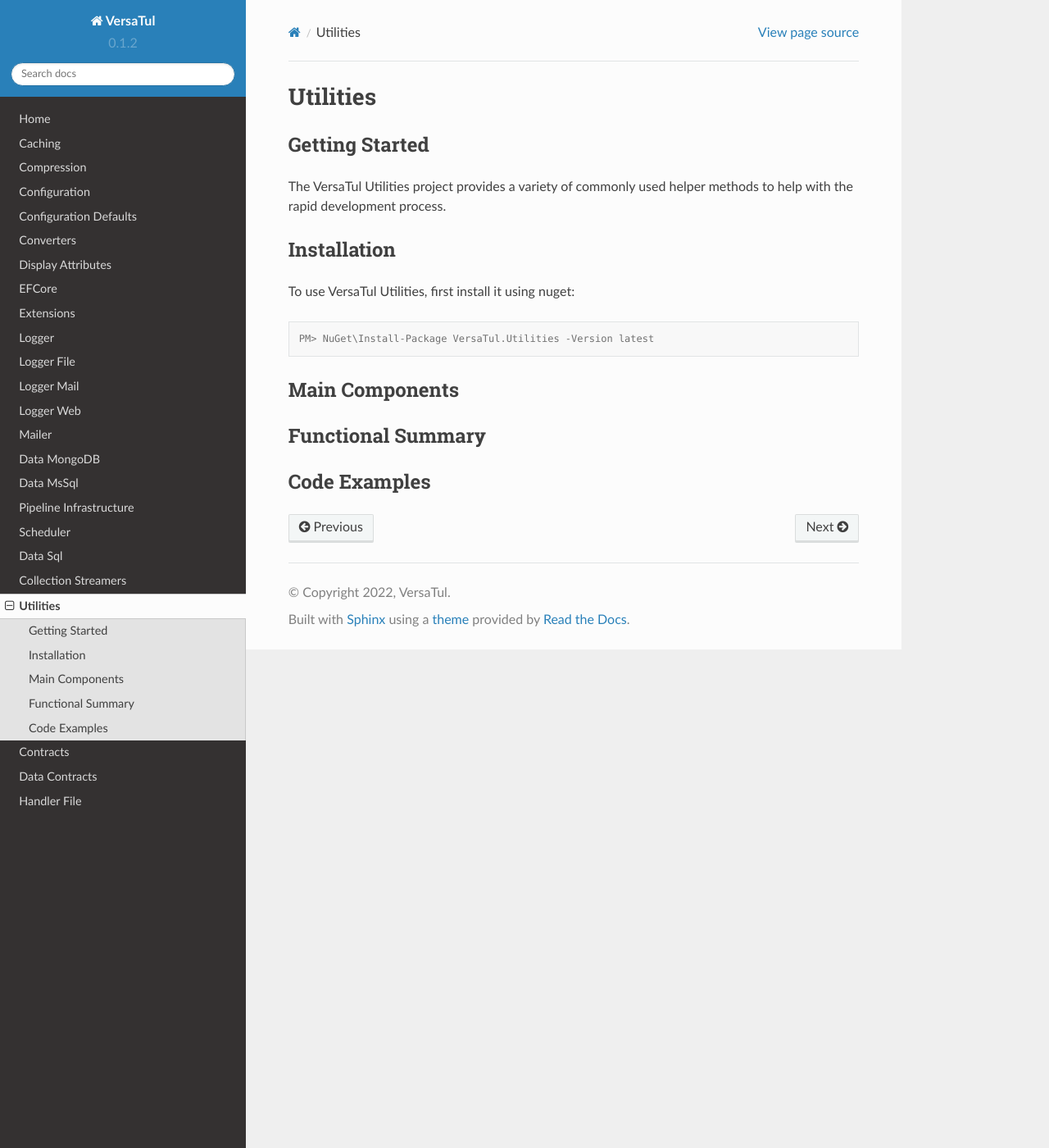
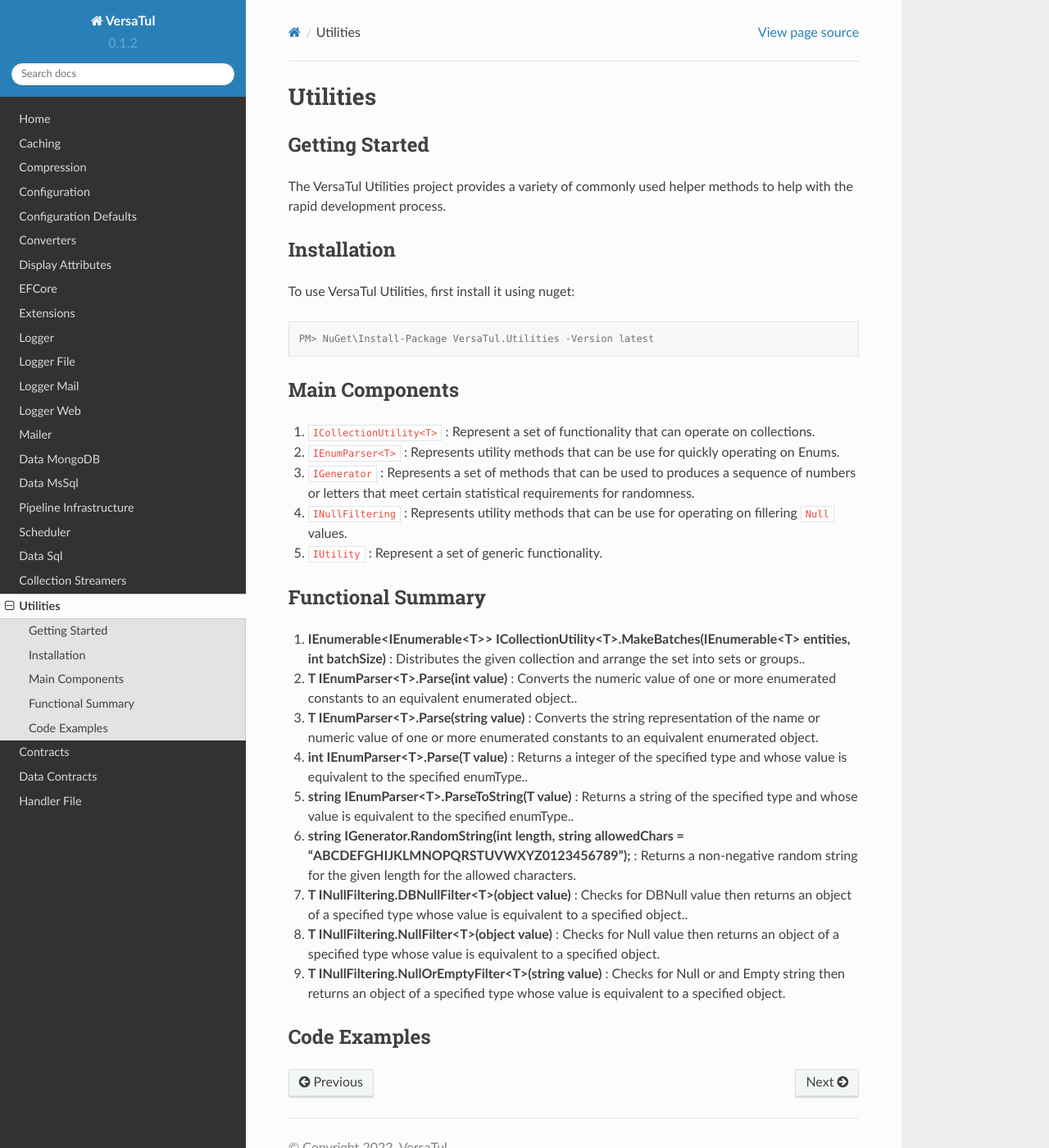
Before and after one commit to BjornWilliams/DocsVersaTul, a Sphinx documentation site: the page built from docs/source/utilities.rst, in a window 1280 px wide and 1400 px high. Shown: the whole window at 82% size. Built offline with Sphinx 7.4.7 and the Read the Docs theme 2.0.0, drawn with Linux system fonts in a browser that asks for light colours.

Commit message:
Update utilities.rst
utilities push

```diff
--- a/docs/source/utilities.rst
+++ b/docs/source/utilities.rst
@@ -18,9 +18,23 @@
 
 Main Components
 ----------------
+#. ``ICollectionUtility<T>`` : Represent a set of functionality that can operate on collections.
+#. ``IEnumParser<T>`` : Represents utility methods that can be use for quickly operating on Enums.
+#. ``IGenerator`` : Represents a set of methods that can be used to produces a sequence of numbers or letters that meet certain statistical requirements for randomness.
+#. ``INullFiltering`` : Represents utility methods that can be use for operating on fillering ``Null`` values.
+#. ``IUtility`` : Represent a set of generic functionality.
 
 Functional Summary
 ------------------
+#. **IEnumerable<IEnumerable<T>> ICollectionUtility<T>.MakeBatches(IEnumerable<T> entities, int batchSize)** : Distributes the given collection and arrange the set into sets or groups..
+#. **T IEnumParser<T>.Parse(int value)** : Converts the numeric value of one or more enumerated constants to an equivalent enumerated object..
+#. **T IEnumParser<T>.Parse(string value)** : Converts the string representation of the name or numeric value of one or more enumerated constants to an equivalent enumerated object.
+#. **int IEnumParser<T>.Parse(T value)** : Returns a integer of the specified type and whose value is equivalent to the specified enumType..
+#. **string IEnumParser<T>.ParseToString(T value)** : Returns a string of the specified type and whose value is equivalent to the specified enumType..
+#. **string IGenerator.RandomString(int length, string allowedChars = "ABCDEFGHIJKLMNOPQRSTUVWXYZ0123456789");** : Returns a non-negative random string for the given length for the allowed characters.
+#. **T INullFiltering.DBNullFilter<T>(object value)** : Checks for DBNull value then returns an object of a specified type whose value is equivalent to a specified object..
+#. **T INullFiltering.NullFilter<T>(object value)** : Checks for Null value then returns an object of a specified type whose value is equivalent to a specified object.
+#. **T INullFiltering.NullOrEmptyFilter<T>(string value)** : Checks for Null or and Empty string then returns an object of a specified type whose value is equivalent to a specified object.
 
 Code Examples
 -------------
```
